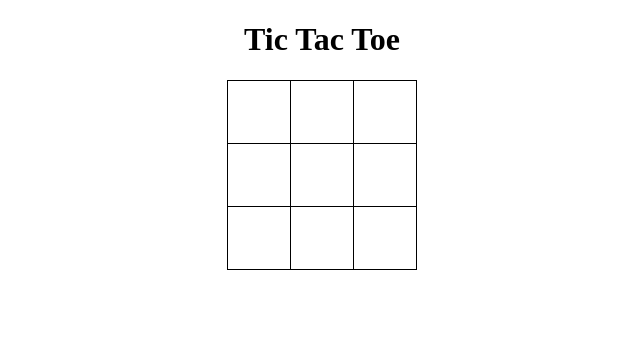
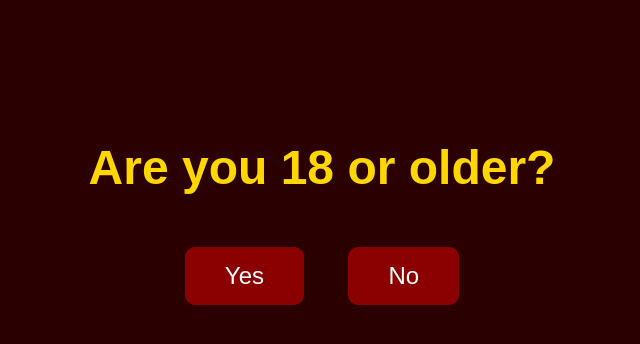
Before and after one commit to firnirma/project, a Flask app: page / in a window 1280 px wide. Shown: the top 344 px of the page, without its empty margins (318-958 px from the left). Run offline with Flask 2, Linux system fonts and the light colour scheme.

```diff
--- a/templates/index.html
+++ b/templates/index.html
@@ -1,54 +1,38 @@
 <!DOCTYPE html>
-<html>
+<html lang="en">
 <head>
-    <title>Tic Tac Toe</title>
+    <meta charset="UTF-8">
+    <title>Age Verification</title>
     <style>
-        table { border-collapse: collapse; margin: 20px auto; }
-        td { width: 60px; height: 60px; text-align: center; vertical-align: middle;
-             font-size: 2em; border: 1px solid #000; cursor: pointer; }
+        body {
+            background-color: #2a0000;
+            color: gold;
+            font-family: Arial, sans-serif;
+            text-align: center;
+            padding-top: 100px;
+        }
+        h1 {
+            font-size: 3em;
+        }
+        .btn {
+            padding: 15px 40px;
+            margin: 20px;
+            font-size: 1.5em;
+            background-color: darkred;
+            color: white;
+            border: none;
+            border-radius: 10px;
+            cursor: pointer;
+            transition: 0.2s;
+        }
+        .btn:hover {
+            background-color: crimson;
+        }
     </style>
 </head>
 <body>
-    <h1 style="text-align:center;">Tic Tac Toe</h1>
-    <table id="board">
-        {% for i in range(3) %}
-        <tr>
-            {% for j in range(3) %}
-            <td data-row="{{ i }}" data-col="{{ j }}"></td>
-            {% endfor %}
-        </tr>
-        {% endfor %}
-    </table>
-    <script>
-        document.querySelectorAll("td").forEach(td => {
-            td.onclick = () => {
-                const row = td.dataset.row;
-                const col = td.dataset.col;
-                fetch("/move", {
-                    method: "POST",
-                    headers: { "Content-Type": "application/json" },
-                    body: JSON.stringify({ row: parseInt(row), col: parseInt(col) })
-                })
-                .then(res => res.json())
-                .then(data => {
-                    if (data.board) {
-                        updateBoard(data.board);
-                        if (data.winner) {
-                            alert("Winner: " + data.winner);
-                        }
-                    }
-                });
-            };
-        });
-
-        function updateBoard(board) {
-            const cells = document.querySelectorAll("td");
-            cells.forEach(cell => {
-                const row = cell.dataset.row;
-                const col = cell.dataset.col;
-                cell.textContent = board[row][col];
-            });
-        }
-    </script>
+    <h1>Are you 18 or older?</h1>
+    <a href="{{ url_for('yes') }}"><button class="btn">Yes</button></a>
+    <a href="{{ url_for('no') }}"><button class="btn">No</button></a>
 </body>
 </html>
```
